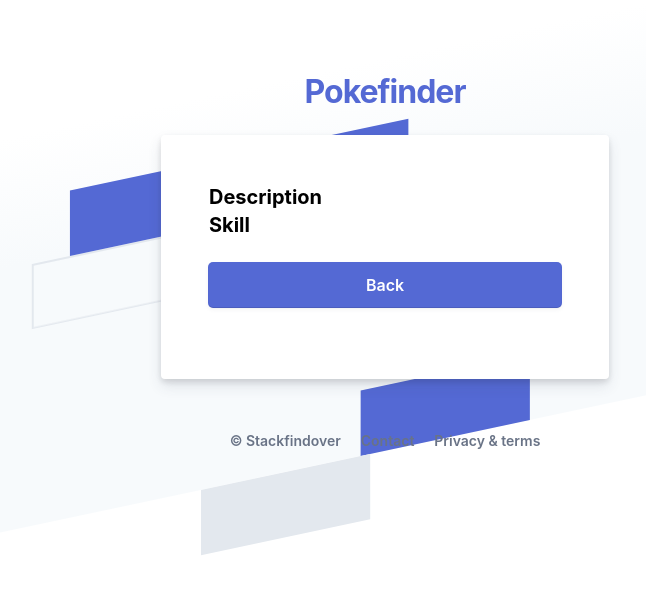
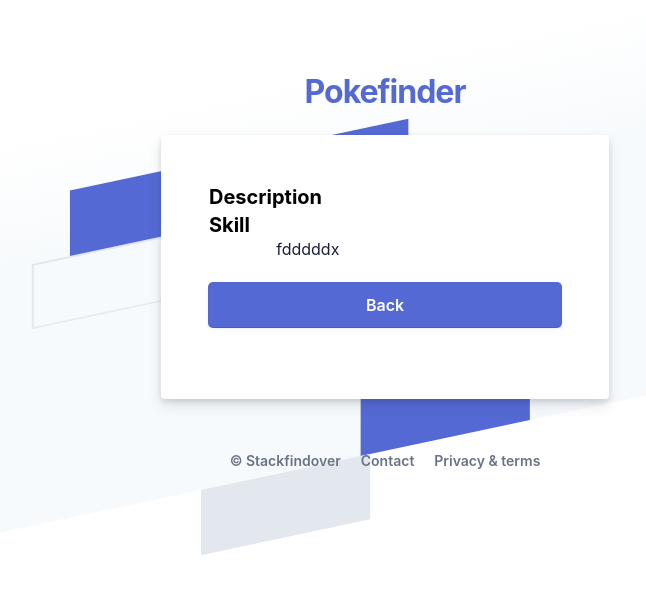
Before and after one commit to ashintaru/pokemonQuiz, a PHP site: page /result.php in a window 1280 px wide. Shown: the top 594 px of the page, without its empty margins (255-901 px from the left). Run offline with PHP 8.4, Linux system fonts and the light colour scheme; data that the repository does not hold is empty.

Commit message:
change by roasa

```diff
--- a/result.php
+++ b/result.php
@@ -68,7 +68,7 @@
                          <p id="descText"><?php echo strtoupper($description); ?></p>
                       <span id="atk">Skill</span>
                         <div id="skill">
-                            <p><?php echo $atk; ?></p>
+                            <p><?php echo "fdddddx $atk" ?></p>
                             <?php echo'<img src="'.$atkLogo.'" width="20">' ?>
                         </div>
                   </div>
```
